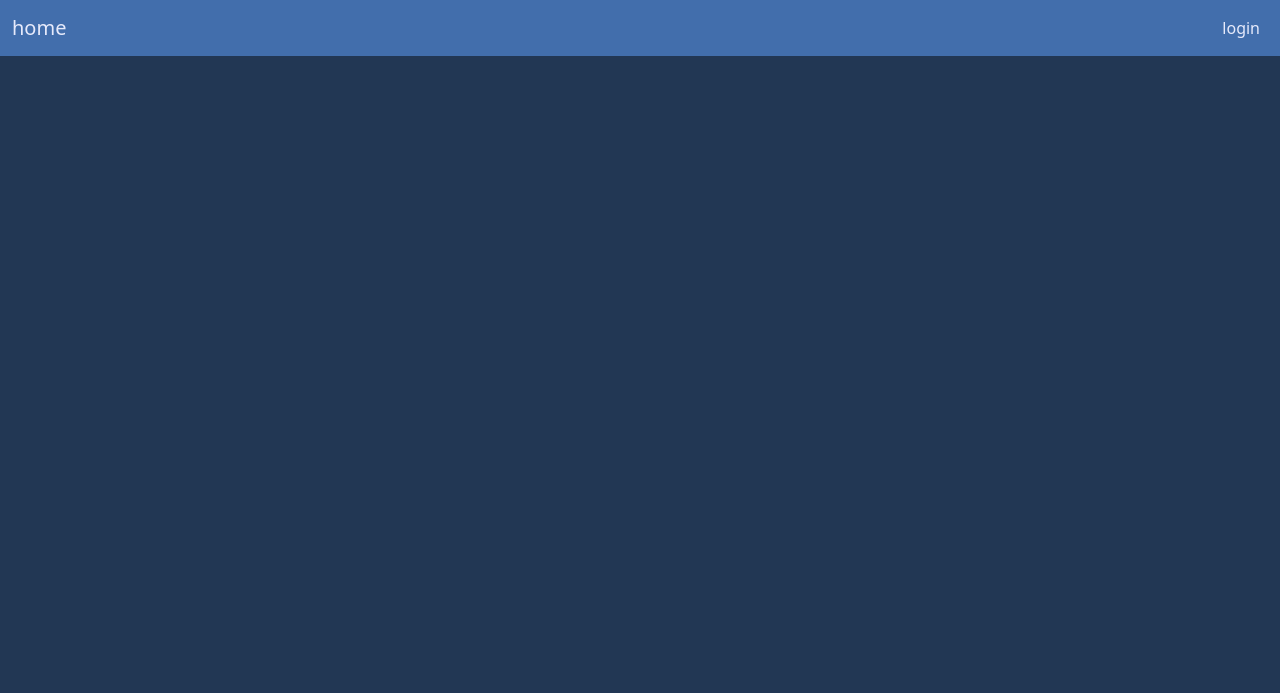
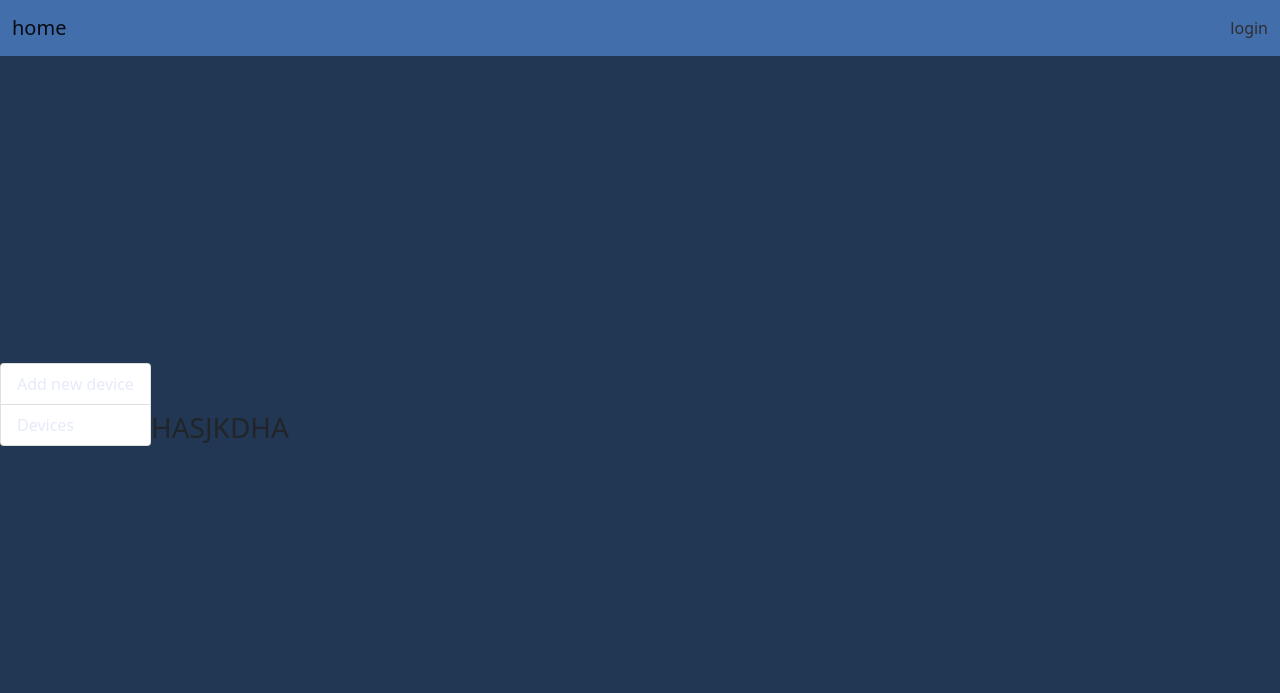
Before and after one commit to victorhook/iotoro, a Django app: template iotoro/templates/index.html in a window 1280 px wide. Shown: the top 693 px of the page. Run offline with Django 3.2, Linux system fonts and the light colour scheme; the template is opened without the code that fills it, so the values that code supplies are empty.

Commit message:
Made base html

```diff
--- a/iotoro/templates/base.html
+++ b/iotoro/templates/base.html
@@ -4,7 +4,12 @@
     <meta charset="UTF-8">
     <meta http-equiv="X-UA-Compatible" content="IE=edge">
     <meta name="viewport" content="width=device-width, initial-scale=1.0">
-    <title>Django project</title>
+    <title>
+        iotoro -
+        {% block title %}
+            Home
+        {% endblock %}
+    </title>
 
     {% load static %}
 
@@ -18,32 +23,38 @@
 </head>
 <body class="bg-primary">
 
-    <div class="content-wrapper">
-
     <nav class="navbar navbar-expand-lg navbar-light bg-secondary">
         <div class="container-fluid">
-                <a class="navbar-brand fg-primary" href="{% url 'index' %}">home</a>
+            <a class="navbar-brand link" href="{% url 'index' %}">home</a>
                 <button class="navbar-toggler" type="button" data-bs-toggle="collapse" data-bs-target="#navbarContent" aria-controls="navbarContent" aria-expanded="false" aria-label="Toggle navigation">
             <span class="navbar-toggler-icon"></span>
             </button>
             <div class="collapse navbar-collapse justify-content-end" id="navbarContent">
             <div class="navbar-nav">
                 {% if user.is_authenticated %}
-                        <a class="nav-link fg-primary" href="{% url 'logout' %}">logout</a>
+                    <a class="link" href="{% url 'logout' %}">logout</a>
                 {% else %}
-                        <a class="nav-link fg-primary" href="{% url 'login' %}">login</a>
+                    <a class="link" href="{% url 'login' %}">login</a>
                 {% endif %}
             </div>
             </div>
         </div>
     </nav>
 
-        <div class="content container-fluid">
+    <!-- Sidebar -->
+    <div class="content-wrapper d-flex">
+        <nav class="sidebar">
+            <div class="list-group">
+                <a href="{% url 'new_device' %}" class="list-group-item sidebar-link">Add new device</a>
+                <a href="{% url 'device' %}" class="list-group-item sidebar-link">Devices</a>
+            </div>
+        </nav>
+
+        <div class="content">
             {% block content %}
 
             {% endblock %}
         </div>
-
     </div>
 
 
--- a/iotoro/templates/index.html
+++ b/iotoro/templates/index.html
@@ -2,6 +2,6 @@
 
 {% block content %}
 
-
+    <h3>HASJKDHA</h3>
 
 {% endblock %}
```
Lines whose indentation alone changed are shown as unchanged.
